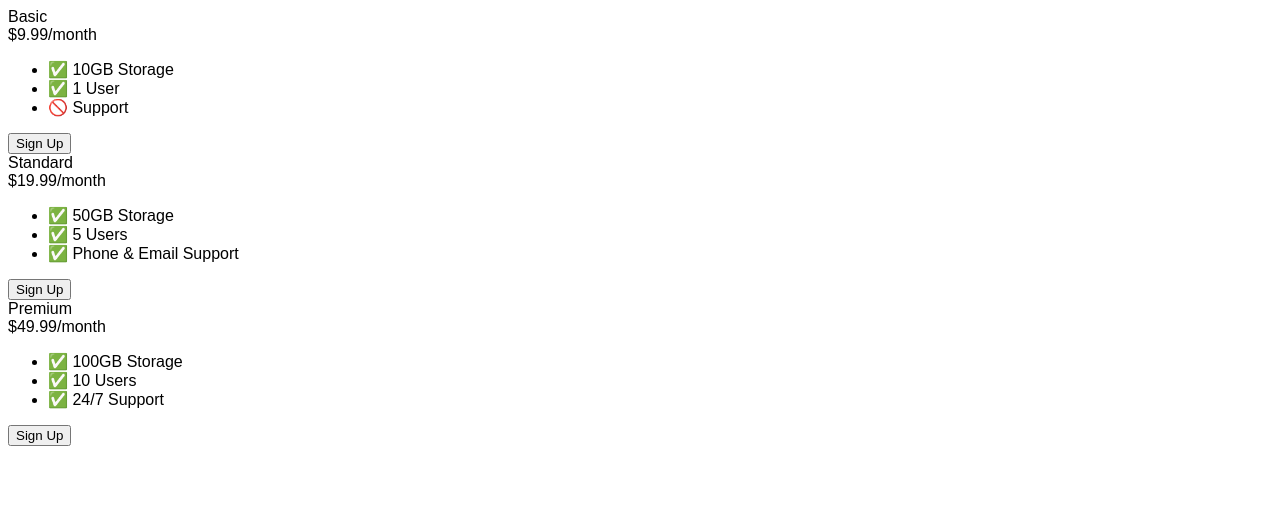
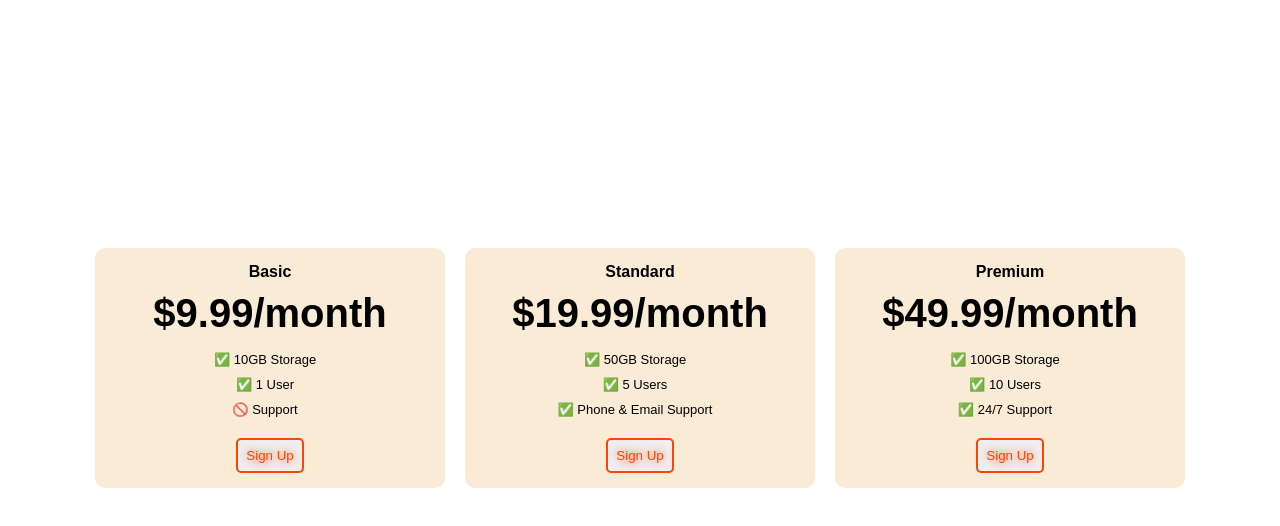
Before and after one commit to Dan1el-Brd/pricing-table, a plain HTML site: page index.html in a window 1280 px wide. Drawn offline with Linux system fonts and the light colour scheme; a web font is replaced by a local one.

Commit message:
Update index.html

```diff
--- a/index.html
+++ b/index.html
@@ -14,8 +14,73 @@
       }
 
       /* Hint: What can you do with a media query and flexbox? */
-      @media (max-width: 1250px) {
+      @media (max-width: 1000px) {
+      .pricing-container{
+        display: flex;
+        flex-direction: column;
+        margin-top: 2rem;
       }
+      .pricing-plan{
+        display: flex;
+        min-width: 320px;
+      }
+      }
+
+      .plan-title{
+        font-size: 1rem;
+        font-weight: bold;
+        margin-bottom: 10px;
+      }
+
+      .plan-price{
+        font-size: 2.5rem;
+        font-weight: bold;
+      }
+
+      li {
+        font-size: small;
+        margin-right: 50px;
+        list-style: none;
+      }
+
+      .plan-features {
+        display: flex;
+        flex-direction: column;
+        align-items: center;
+        gap: 10px;
+      }
+
+      .plan-button {
+        background-color: rgb(239, 239, 239);
+        border: 2px solid orangered;
+        margin-top: 5px;
+        padding: 8px;
+        color: orangered;
+        border-radius: 5px;
+        text-shadow: 0px 0px 10px orangered;
+      }
+
+      .pricing-container{
+        display: flex;
+        gap: 20px;
+        justify-content: center;
+        align-items: center;
+        height: 90vh;
+      }
+
+      .pricing-plan{
+        display: flex;
+        flex-direction: column;
+        background-color: antiquewhite;
+        padding: 15px;
+        border-radius: 10px;
+        align-items: center;
+        flex-basis: 320px;
+      }
+
+
+
+
     </style>
   </head>
 
```
